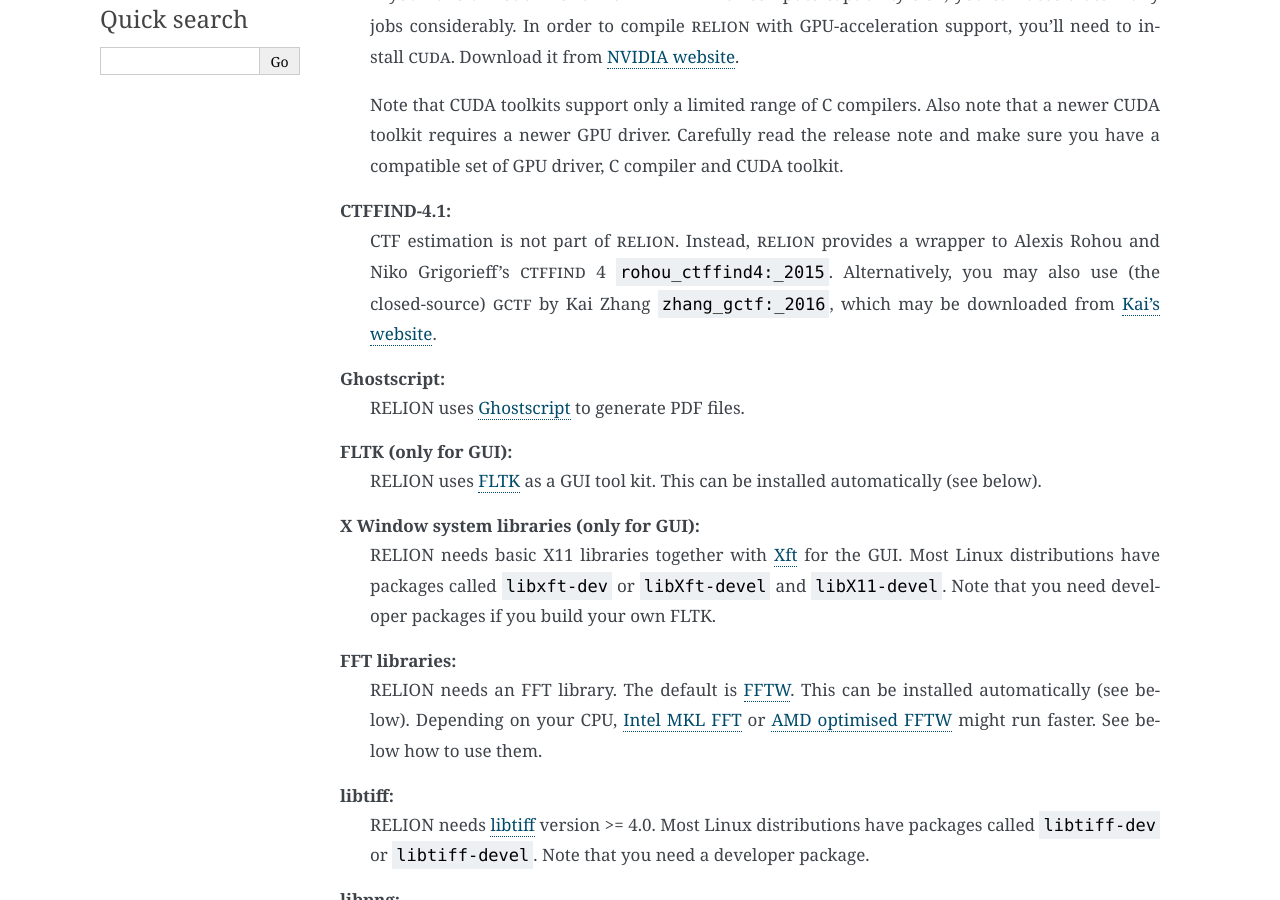
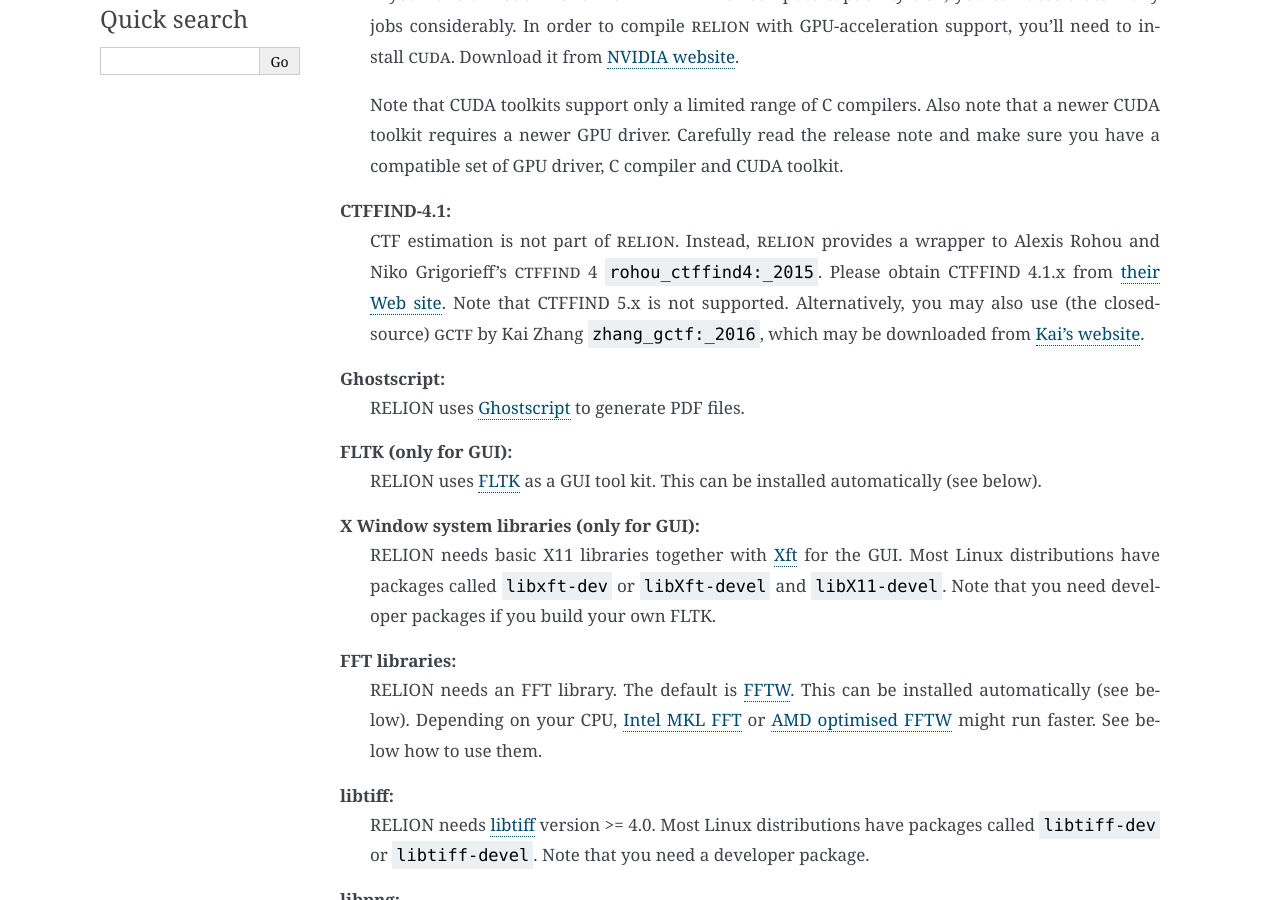
Before and after one commit to 3dem/relion-documents, a Sphinx documentation site: the page built from source/Installation.rst, in a window 1280 px wide and 900 px high, scrolled down 702 px. Built offline with Sphinx 7.4.7, drawn with Linux system fonts in a browser that asks for light colours; cross-references to code outside the pages are shown as plain code.

Commit message:
Added a link to the CTFFIND4 download page.

```diff
--- a/source/Installation.rst
+++ b/source/Installation.rst
@@ -39,6 +39,8 @@ CUDA:
 CTFFIND-4.1:
     CTF estimation is not part of |RELION|.
     Instead, |RELION| provides a wrapper to Alexis Rohou and Niko Grigorieff's :textsc:`ctffind` 4 :cite:`rohou_ctffind4:_2015`.
+    Please obtain CTFFIND 4.1.x from `their Web site <https://grigoriefflab.umassmed.edu/ctf_estimation_ctffind_ctftilt>`_.
+    Note that CTFFIND 5.x is not supported.
     Alternatively, you may also use (the closed-source) :textsc:`gctf` by Kai Zhang :cite:`zhang_gctf:_2016`, which may be downloaded from `Kai's website <http://www.mrc-lmb.cam.ac.uk/kzhang/>`_.
 
 Ghostscript:
```
